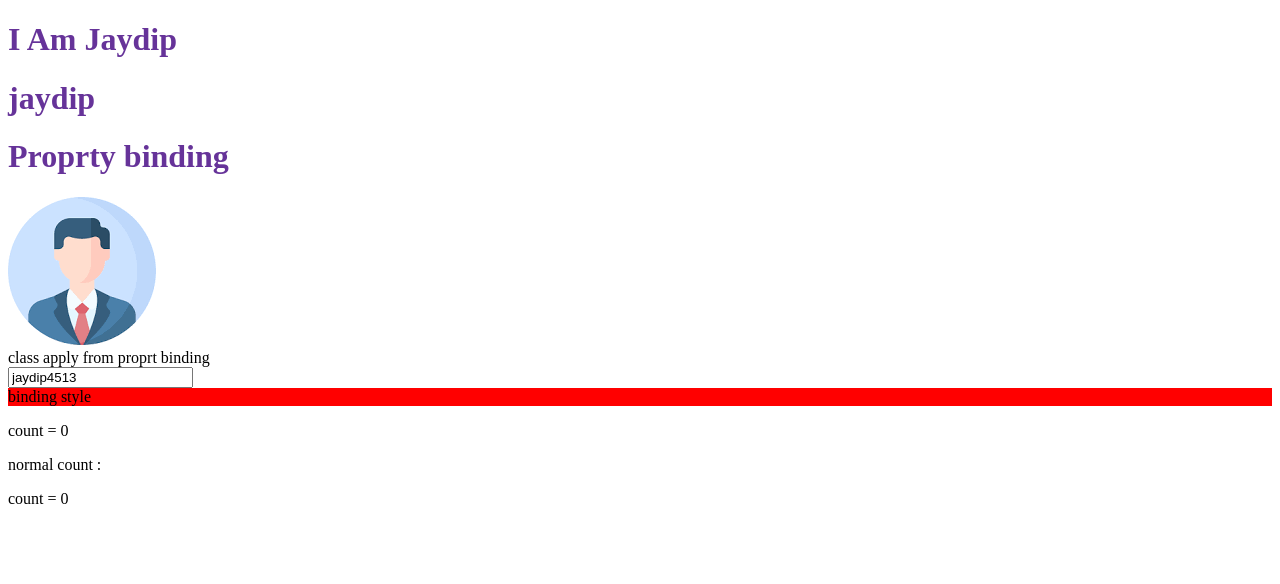
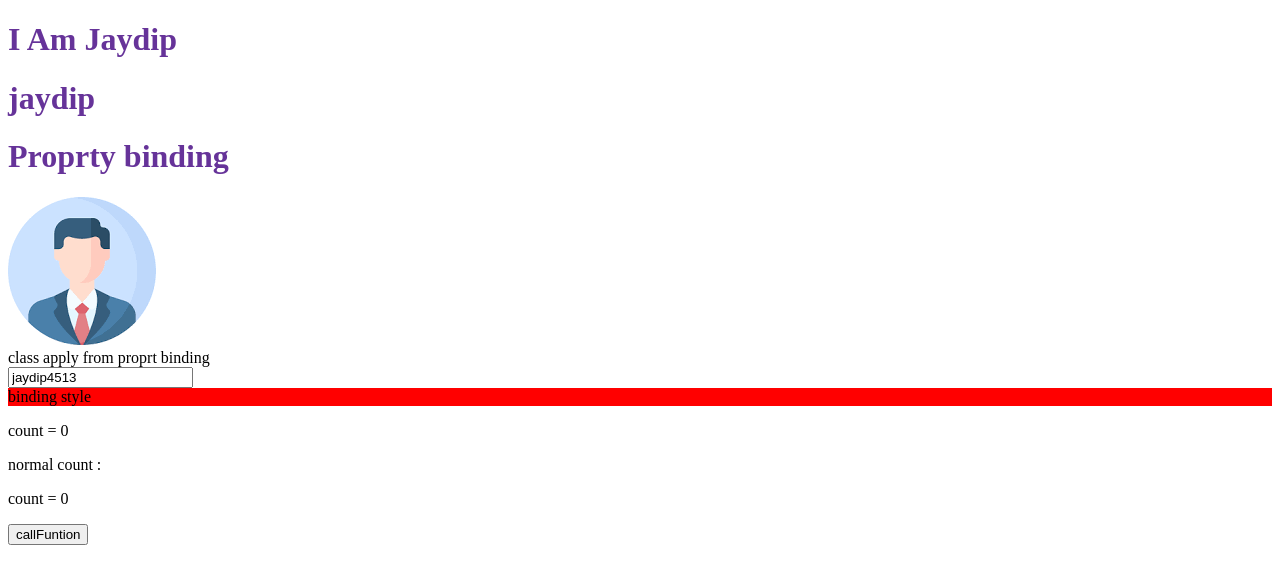
Before and after one commit to JaydipJadhav25/Angular, an Angular app: page / in a window 1280 px wide. Shown: the top 584 px of the page. Built offline with nearby package versions, Linux system fonts and the light colour scheme.

Commit message:
feat: call back function in event binding

```diff
--- a/src/app/app.html
+++ b/src/app/app.html
@@ -22,3 +22,6 @@
 <p [innerText]='" count = "+count()'></p>
 <p>normal count : </p>
 <p [innerText]='" count = "+count2'></p>
+
+
+<button (click)="firstFun()">callFuntion</button>
--- a/src/app/app.ts
+++ b/src/app/app.ts
@@ -18,4 +18,12 @@ export class App {
   count = signal(0);
   count2 = 0;
 
+  firstFun(){
+      this.secondFun();
+  }
+
+  secondFun(){
+    alert("this is second function:")
+  }
+
 }
```
